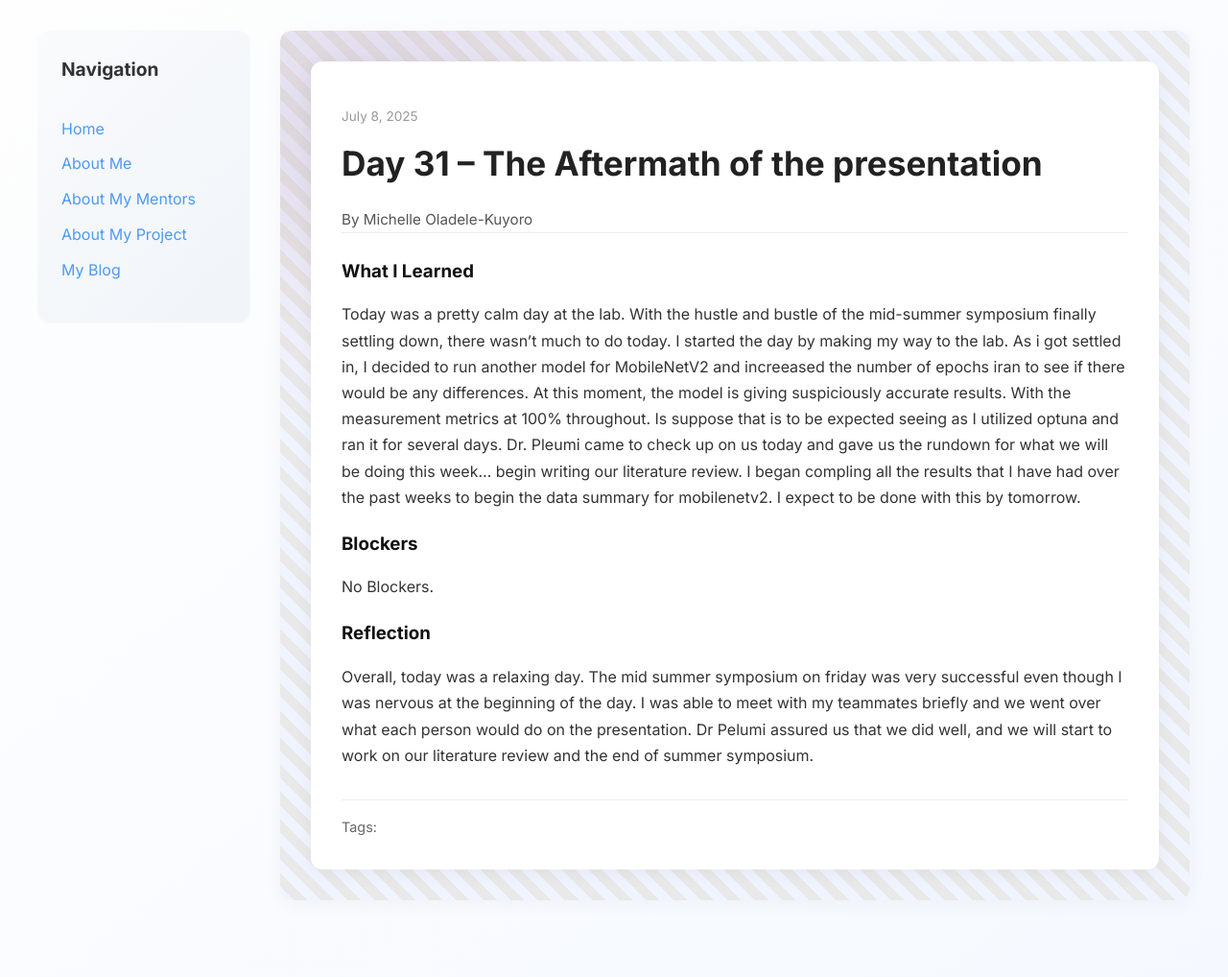
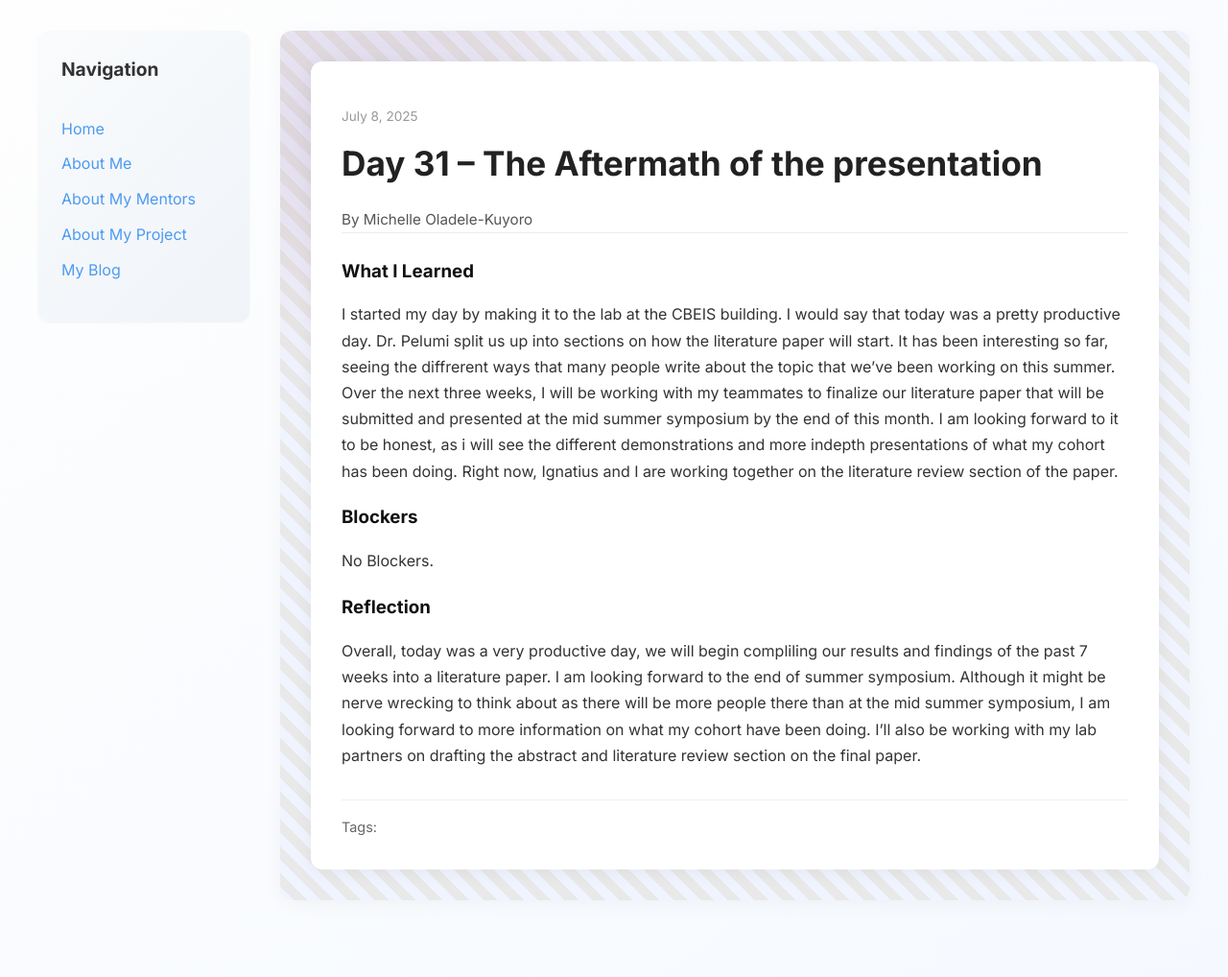
Before and after one commit to Miola585/Miola585.github.io, a Jekyll site: the page built from _posts/2025-07-08-day-31.md, in a window 1280 px wide. Shown: the whole page at 96% size. Built offline with Jekyll 4.4.1, drawn with Linux system fonts in a browser that asks for light colours.

Commit message:
Update 2025-07-08-day-31.md

```diff
--- a/_posts/2025-07-08-day-31.md
+++ b/_posts/2025-07-08-day-31.md
@@ -7,11 +7,11 @@ permalink: /day31.html
 tags: []
 
 what_i_learned: |
-  Today was a pretty calm day at the lab. With the hustle and bustle of the mid-summer symposium finally settling down, there wasn't much to do today. I started the day by making my way to the lab. As i got settled in, I decided to run another model for MobileNetV2 and increeased the number of epochs iran to see if there would be any differences. At this moment, the model is giving suspiciously accurate results. With the measurement metrics at 100% throughout. Is suppose that is to be expected seeing as I utilized optuna and ran it for several days. Dr. Pleumi came to check up on us today and gave us the rundown for what we will be doing this week... begin writing our literature review. I began compling all the results that I have had over the past weeks to begin the data summary for mobilenetv2. I expect to be done with this by tomorrow.
+  I started my day by making it to the lab at the CBEIS building. I would say that today was a pretty productive day. Dr. Pelumi split us up into sections on how the literature paper will start. It has been interesting so far, seeing the diffrerent ways that many people write about the topic that we've been working on this summer. Over the next three weeks, I will be working with my teammates to finalize our literature paper that will be submitted and presented at the mid summer symposium by the end of this month.  I am looking forward to it to be honest, as i will see the different demonstrations and more indepth presentations of what my cohort has been doing. Right now, Ignatius and I are working together on the literature review section of the paper.
 
 blockers: |
    No Blockers.
 
 reflection: |
-    Overall, today was a relaxing day. The mid summer symposium on friday was very successful even though I was nervous at the beginning of the day. I was able to meet with my teammates briefly and we went over what each person would do on the presentation. Dr Pelumi assured us that we did well, and we will start to work on our literature review and the end of summer symposium.
+    Overall, today was a very productive day, we will begin compliling our results and findings of the past 7 weeks into a literature paper. I am looking forward to the end of summer symposium. Although it might be nerve wrecking to think about as there will be more people there than at the mid summer symposium, I am looking forward to more information on what my cohort have been doing. I'll also be working with my lab partners on drafting the abstract and literature review section on the final paper.
 ---
```
